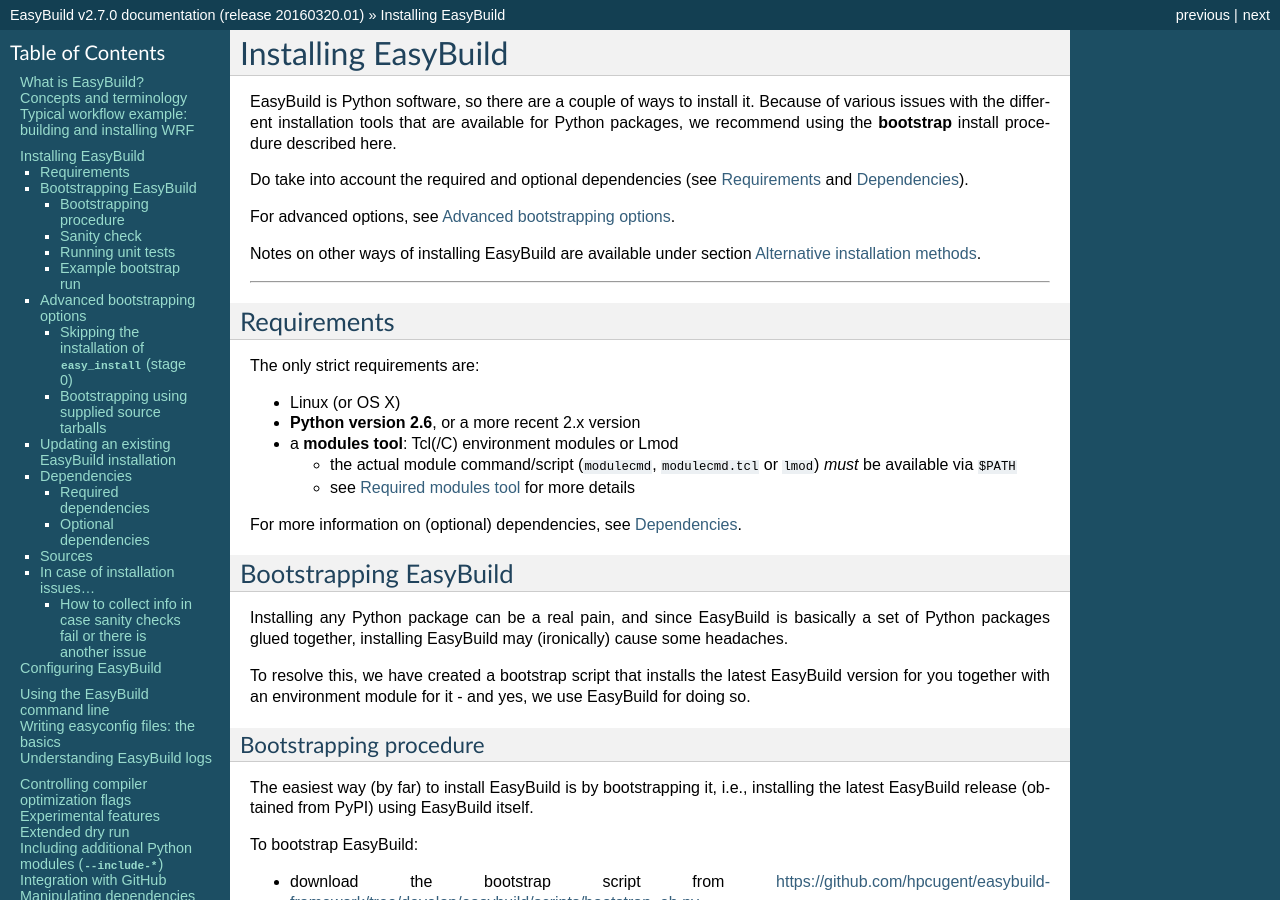
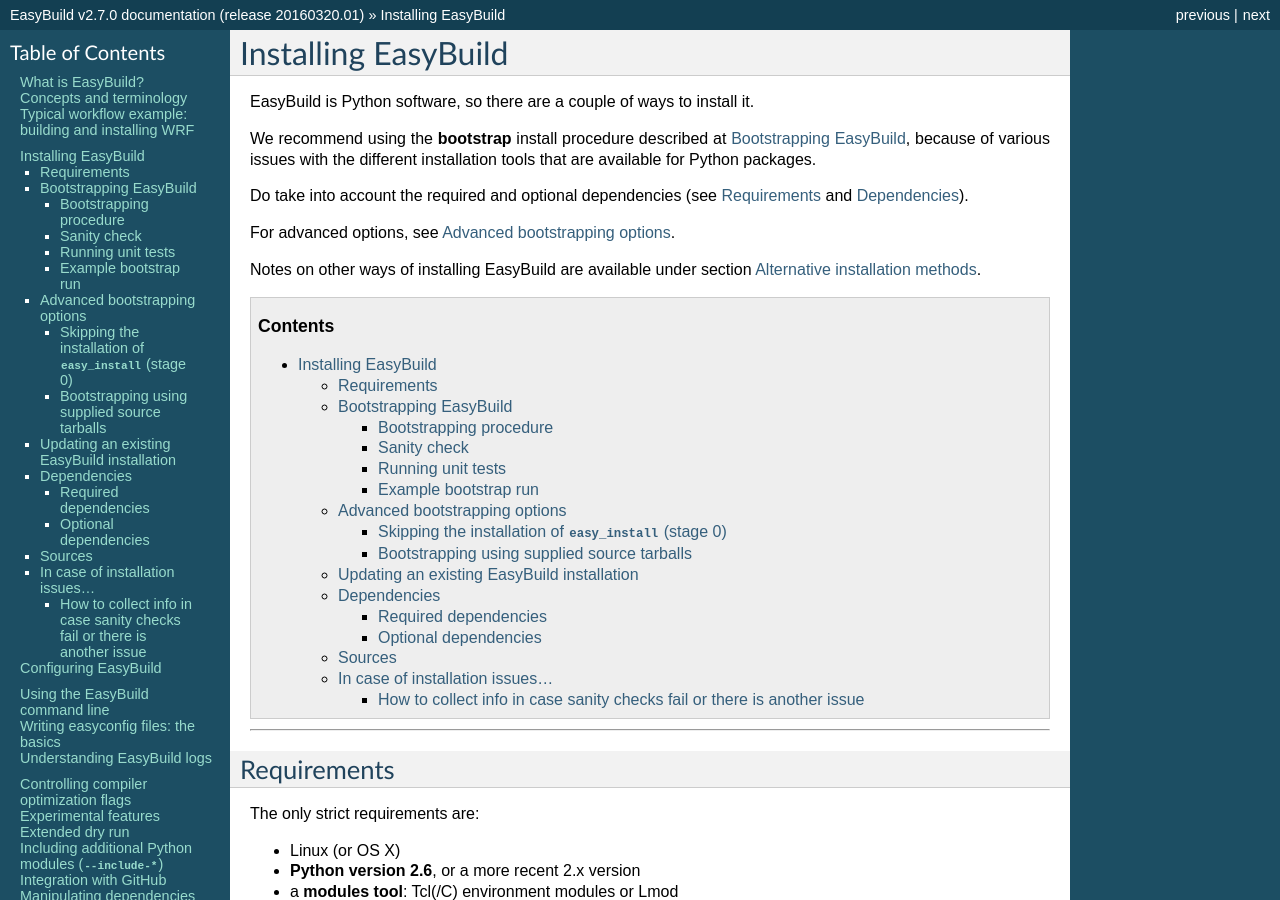
Before and after one commit to easybuilders/easybuild, a Sphinx documentation site: the page built from docs/Installation.rst, in a window 1280 px wide and 900 px high. Built offline with Sphinx 7.4.7, drawn with Linux system fonts in a browser that asks for light colours; some of the changed text lies outside the part shown.

Commit message:
add contents overview on installation page

```diff
--- a/docs/Installation.rst
+++ b/docs/Installation.rst
@@ -4,14 +4,19 @@
 ====================
 
 EasyBuild is Python software, so there are a couple of ways to install it.
-Because of various issues with the different installation tools that are available
-for Python packages, we recommend using the **bootstrap** install procedure described here.
+
+We recommend using the **bootstrap** install procedure described at :ref:`bootstrapping`, because of various issues
+with the different installation tools that are available for Python packages.
 
 Do take into account the required and optional dependencies (see :ref:`requirements` and :ref:`dependencies`).
 
 For advanced options, see :ref:`bootstrap_advanced_options`.
 
 Notes on other ways of installing EasyBuild are available under section :ref:`alt_inst_methods`.
+
+.. contents::
+    :depth: 3
+    :backlinks: none
 
 --------------
 
```
Also changed, not shown: other parts of docs/Installation.rst (+1 -1 lines).
